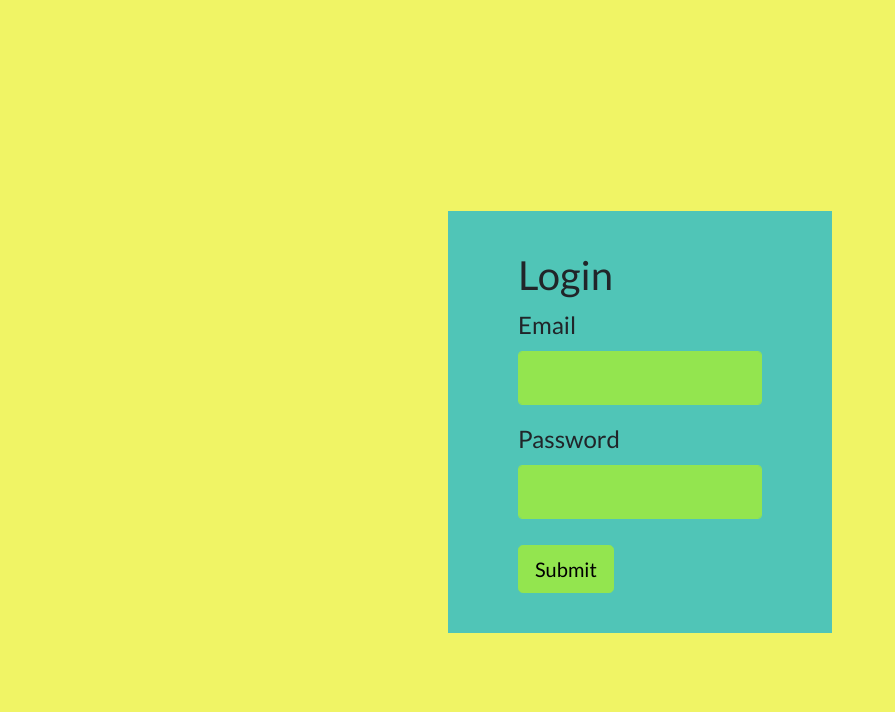
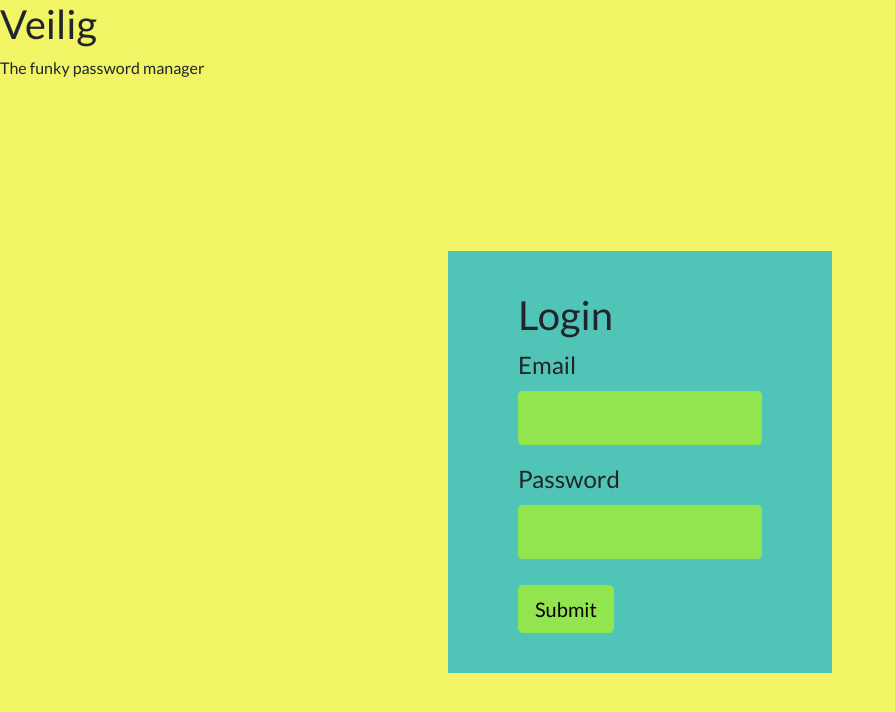
Before and after one commit to killerbee1998/veilig_web, a plain HTML site: page login.html in a window 1280 px wide. Shown: the whole page, without its empty margins (0-895 px from the left). Drawn offline with nearby package versions, Linux system fonts and the light colour scheme.

Commit message:
login: Added a header and a subheader

```diff
--- a/login.html
+++ b/login.html
@@ -15,6 +15,9 @@
 
 
   <section class="coloured-section" id="login">
+
+    <h1 id="header"> Veilig </h1>
+    <p id="subheader"> The funky password manager</p>
 
     <div class="container-fluid">
 
```
